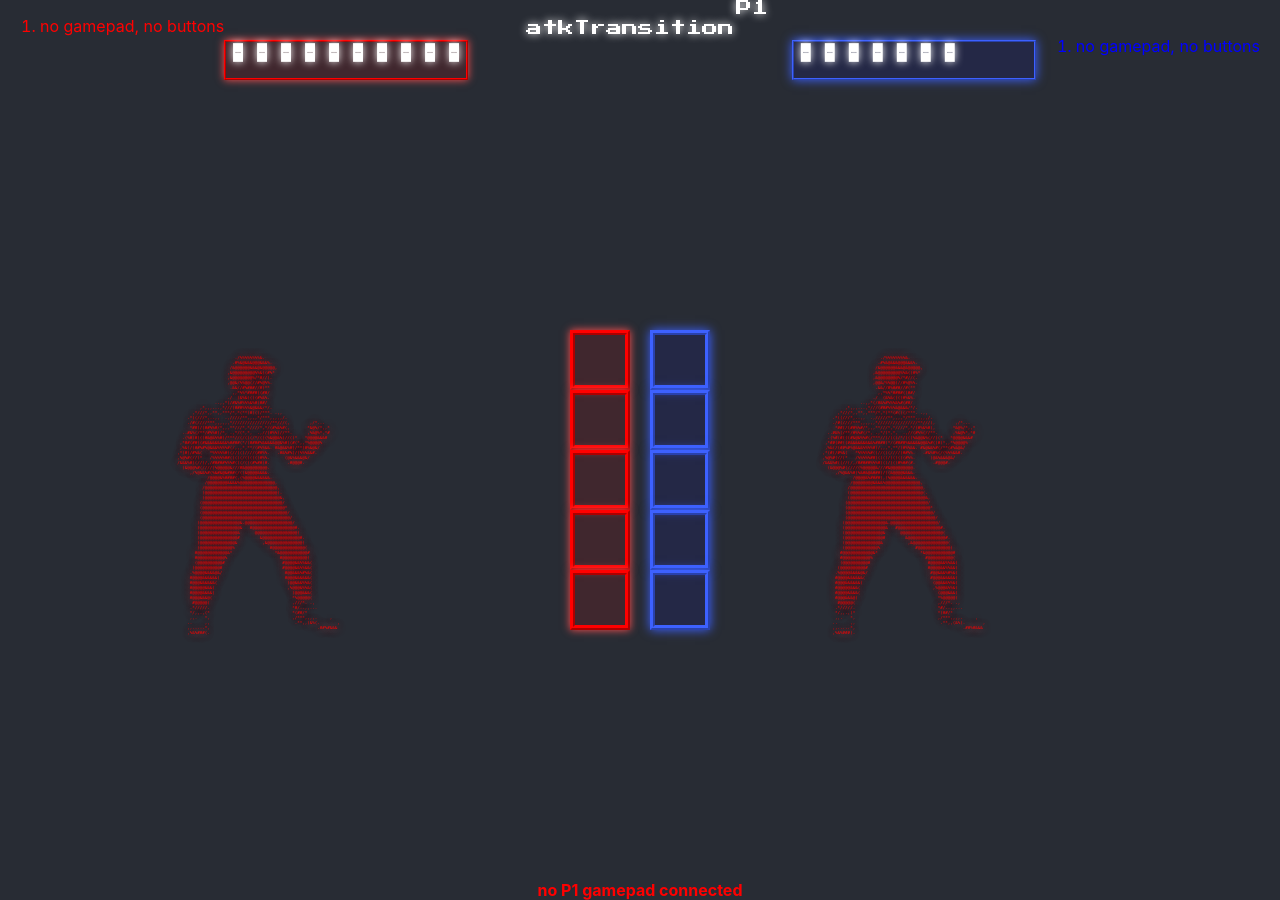
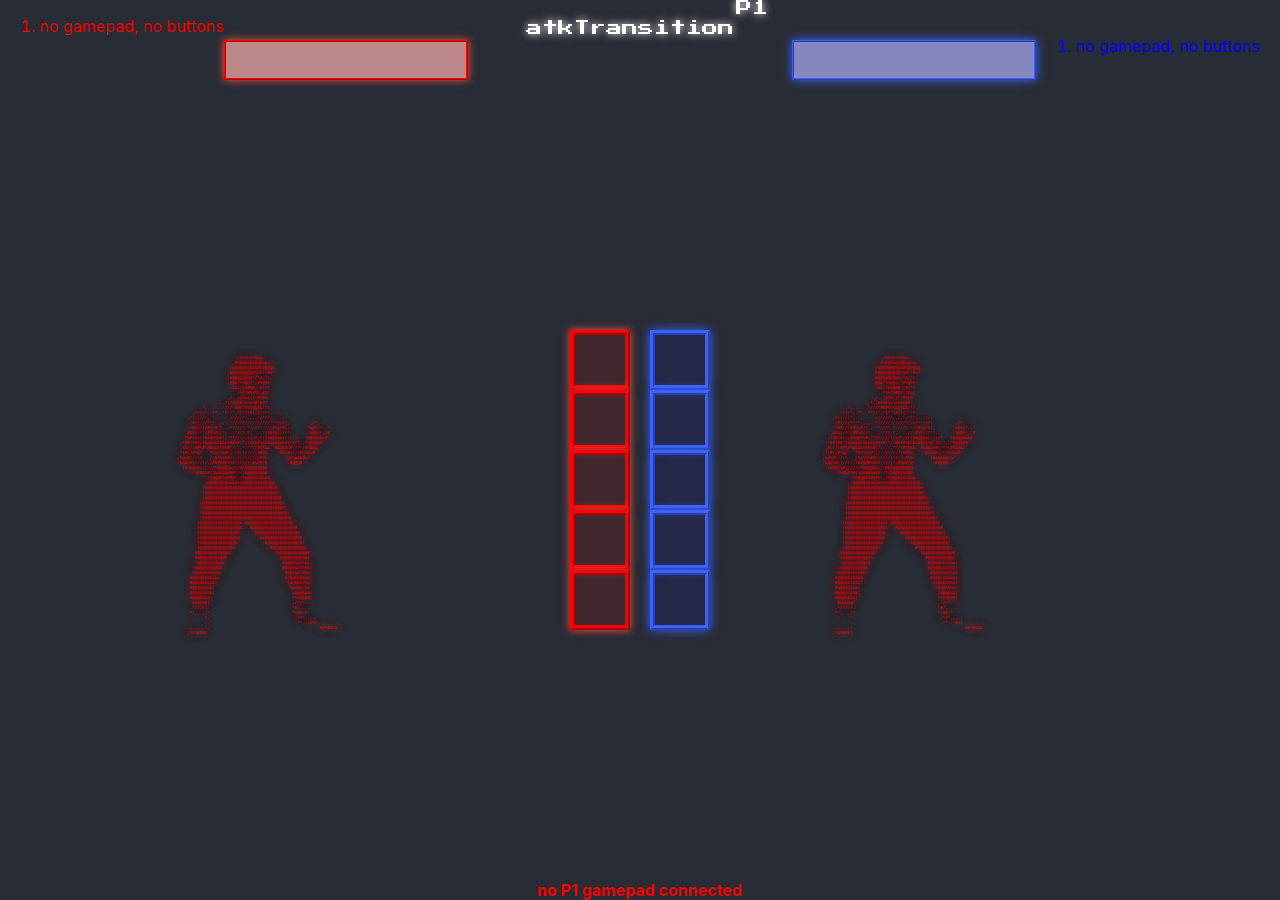
Before and after one commit to rhinehardtc/Tell-A-Punch3020, a React (Create React App) app in the folder tell-a-punch3020/: page / in a window 1280 px wide. Built offline with nearby package versions, Linux system fonts and the light colour scheme.

Commit message:
Health bar functions correctly and is styled. Need to add time bar/slider.

```diff
--- a/tell-a-punch3020/src/App.js
+++ b/tell-a-punch3020/src/App.js
@@ -23,7 +23,7 @@
       p1Input: true,
       p1HP: 10,
       p2Input: true,
-      p2HP: 7,
+      p2HP: 10,
     };
   }
 
--- a/tell-a-punch3020/src/HPBar.js
+++ b/tell-a-punch3020/src/HPBar.js
@@ -7,17 +7,20 @@
     let displayArr = [];
 
     const fillSlots = () => {
+        //Fill array with 1 until reaching the HP in props
         for(let i = 0; i < HP; i++ ){
-            displayArr.push("🁢")
+            displayArr.push(1)
         }
+        //Subtract HP passed in props from 10 to push 0's into the array until the total length is 10
         for(let i = 0; i < 10 - HP; i++){
-            displayArr.push(" ")
+            displayArr.push(0)
         }
     }
 
     fillSlots()
 
     const playerColor = () => {
+        //For styling purposes, if p1 is passed in as props, create a p1 health bar, otherwise create a p2 health bar
         if (props.p1){
             return (
                 <div className="p1_health_bar">
--- a/tell-a-punch3020/src/HitPoint.js
+++ b/tell-a-punch3020/src/HitPoint.js
@@ -1,10 +1,19 @@
 import React from 'react';
 
 const HitPoint = (props) => {
-    const {hitPoint} = props
+    const {hitPoint} = props;
+    const slot = ' ';
+
+    const slotFill = () => {
+        //Both filled and unfilled hitpoints are just single spaces, but filled hitpoints are styled to have background color.
+        //Create a filled hitpoint id the value passed into props is 1, otherwise create an unfilled hitpoint.
+        return hitPoint === 1 ? <span className="hitpoint filled_hitpoint">{slot}</span> : <span className="hitpoint unfilled_hitpoint">{slot}</span>
+    }
 
     return (
-        <span className="hitpoint">{hitPoint}</span>
+        <>
+            {slotFill()}
+        </>
     )
 }
 
--- a/tell-a-punch3020/src/index.css
+++ b/tell-a-punch3020/src/index.css
@@ -25,12 +25,11 @@
 }
 
 .hitpoint {
-  color: rgb(255, 255, 255);
-  text-shadow: 0 0 8px rgb(255, 255, 255);
+  width: 10%;
+}
 
-  width: 10%;
-
-  font-size: 100%;
+.filled_hitpoint {
+  background-color: rgba(255, 255, 255, 0.473);
 }
 
 .p1_health_bar {
@@ -41,7 +40,7 @@
 
   border: 2px ridge red;
   box-shadow: 0 0 8px rgb(255, 80, 80);
-  background-color: rgba(255, 0, 0, 0.11);
+  background-color: rgba(255, 0, 0, 0.397);
 }
 
 .p2_health_bar {
@@ -52,7 +51,7 @@
 
   border: 2px ridge rgb(61, 97, 255);
   box-shadow: 0 0 10px rgb(61, 97, 255);
-  background-color: rgba(0, 0, 255, 0.089);
+  background-color: rgba(0, 0, 255, 0.384);
 }
 
 .p1_input_box {
```
